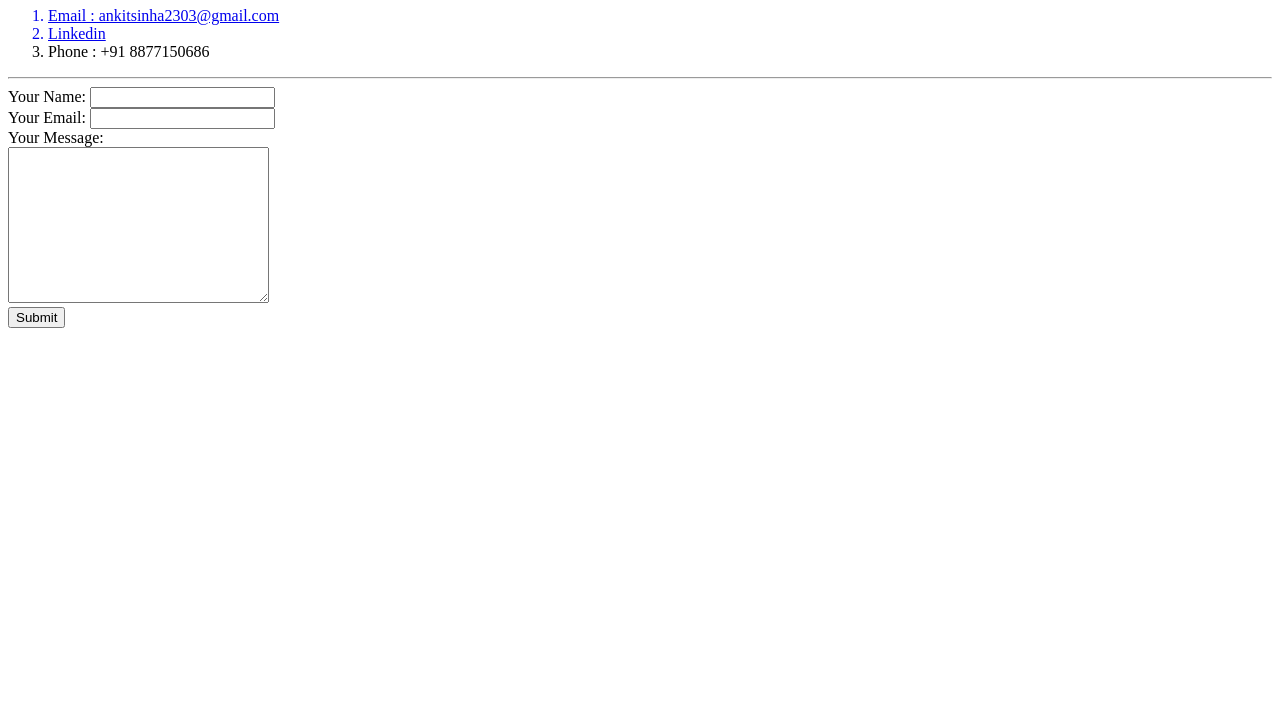
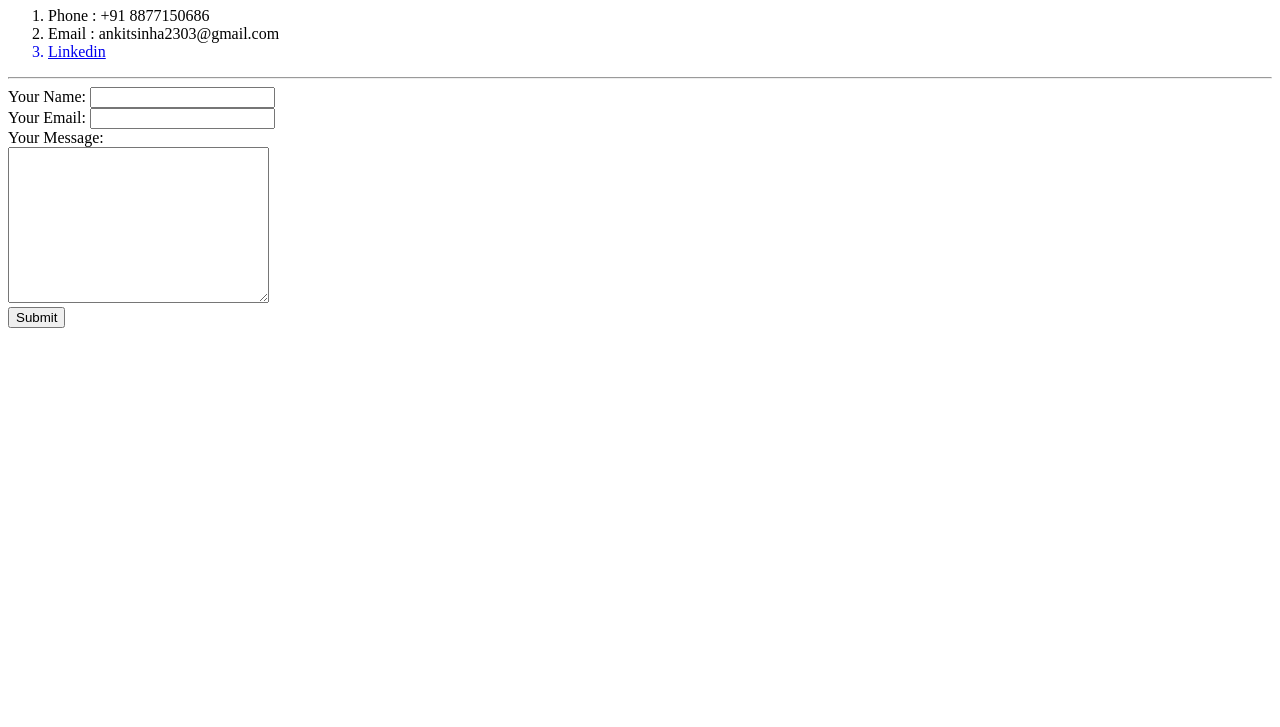
Before and after one commit to Ankitgif/CV, a plain HTML site: page contacts.html in a window 1280 px wide. Shown: the part 73-800 px from the top of the page. Drawn offline with Linux system fonts and the light colour scheme.

Commit message:
Add files via upload

```diff
--- a/contacts.html
+++ b/contacts.html
@@ -7,9 +7,9 @@
   <body>
     <h1>My Contact Details</h1>
     <ol>
-      <a href="https://www.gmail.com"><li>Email : ankitsinha2303@gmail.com</li></a>
+      <li>Phone : +91 8877150686</li>
+      <li>Email : ankitsinha2303@gmail.com</li>
       <a href="https://www.linkedin.com/in/ankit-kumar-20404010b/"><li>Linkedin</li></a>
-      <li>Phone : +91 8877150686</li>
     </ol>
     <hr>
     <form action="mailto:ankitsinha2303@gmail.com" method="post" enctype="text/plain">
```
